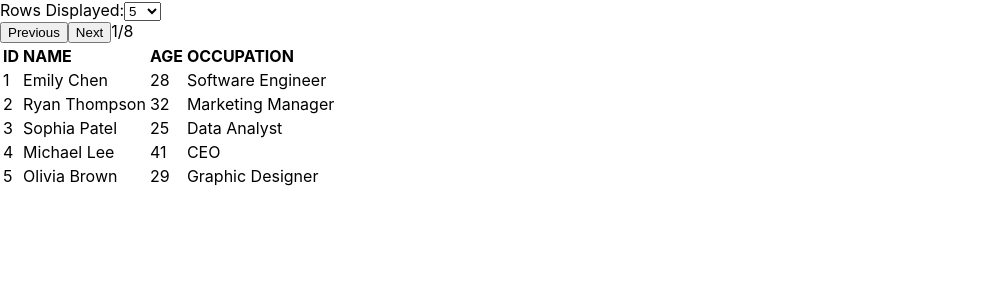
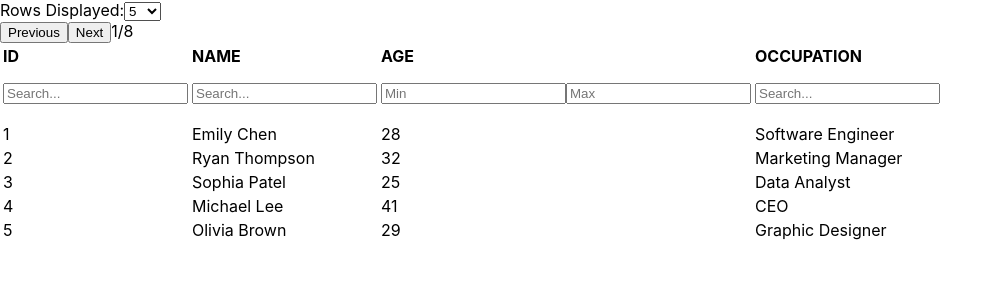
Before and after one commit to grumpycat808/react_greatfrontend, a React (Create React App) app: page / in a window 1280 px wide. Shown: the top 300 px of the page, without its empty margins (0-1003 px from the left). Built offline with nearby package versions, Linux system fonts and the light colour scheme.

Commit message:
Adding filters

```diff
--- a/src/App5.js
+++ b/src/App5.js
@@ -14,7 +14,12 @@ function App5(props) {
         <div className="main">
             <Database
                 data={users}
-                columns={['id', 'name', 'age', 'occupation']}
+                columns={[
+                    { name: 'id', type: 'string' },
+                    { name: 'name', type: 'string' },
+                    { name: 'age', type: 'number' },
+                    { name: 'occupation', type: 'string' },
+                ]}
             ></Database>
             {/* <BirthyearChart></BirthyearChart> */}
             {/* <button onClick={() => setIsOpen(true)}>Show Modal</button> */}
--- a/src/Database.js
+++ b/src/Database.js
@@ -8,18 +8,27 @@ function Database({ columns, data }) {
     const [order, setOrder] = useState(() => {
         const orderObj = {}
 
-        columns.forEach((col) => (orderObj[col] = { ascending: false }))
+        columns.forEach((col) => (orderObj[col.name] = { ascending: false }))
         console.log(orderObj)
         return orderObj
     })
 
+    const [filters, setFilters] = useState({})
+
+    const updateFilters = (filter, includes) => {
+        const newFilters = { ...filters }
+
+        setFilters(newFilters)
+    }
+
+    const updateNumFilters = (filterName, value, boundary) => {}
     const getNumPages = () => {
         return Math.ceil(data.length / numRows)
     }
 
     const spliceRows = () => {
-        const end = numRows * page;
-        const start = end - numRows;
+        const end = numRows * page
+        const start = end - numRows
         return formattedData.slice(start, end)
     }
     const updateSortOrder = (col, ascending) => {
@@ -66,8 +75,14 @@ function Database({ columns, data }) {
                 </select>
             </label>
             <div>
-                <button onClick={() => page > 1 && setPage(page - 1)}>Previous</button>
-                <button onClick={() => page < getNumPages() && setPage(page + 1)}>Next</button>
+                <button onClick={() => page > 1 && setPage(page - 1)}>
+                    Previous
+                </button>
+                <button
+                    onClick={() => page < getNumPages() && setPage(page + 1)}
+                >
+                    Next
+                </button>
                 <span>
                     {page}/{getNumPages()}
                 </span>
@@ -76,13 +91,39 @@ function Database({ columns, data }) {
                 <thead>
                     <tr>
                         {columns.map((col) => (
-                            <th
-                                onClick={() =>
-                                    updateSortOrder(col, !order[col].ascending)
-                                }
-                                key={v4()}
-                            >
-                                {col.toUpperCase()}
+                            <th key={v4()}>
+                                <span
+                                    onClick={() =>
+                                        updateSortOrder(
+                                            col.name,
+                                            !order[col.name].ascending,
+                                        )
+                                    }
+                                >
+                                    {col.name.toUpperCase()}
+                                </span>
+                                <p>
+                                    {col.type === 'string' ? (
+                                        <input
+                                            onChange={(e) =>
+                                                console.log(e.target.value)
+                                            }
+                                            type="text"
+                                            placeholder="Search..."
+                                        ></input>
+                                    ) : (
+                                        <>
+                                            <input
+                                                type="number"
+                                                placeholder="Min"
+                                            ></input>
+                                            <input
+                                                type="number"
+                                                placeholder="Max"
+                                            ></input>
+                                        </>
+                                    )}
+                                </p>
                             </th>
                         ))}
                     </tr>
@@ -93,7 +134,7 @@ function Database({ columns, data }) {
                         spliceRows().map((item) => (
                             <tr key={v4()}>
                                 {columns.map((col) => {
-                                    return <td key={v4()}>{item[col]}</td>
+                                    return <td key={v4()}>{item[col.name]}</td>
                                 })}
                             </tr>
                         ))}
```
